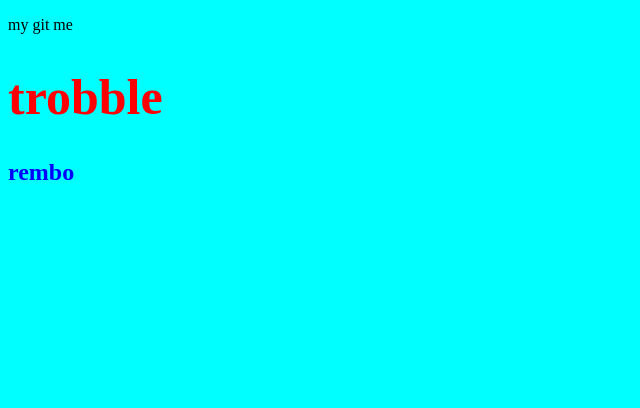
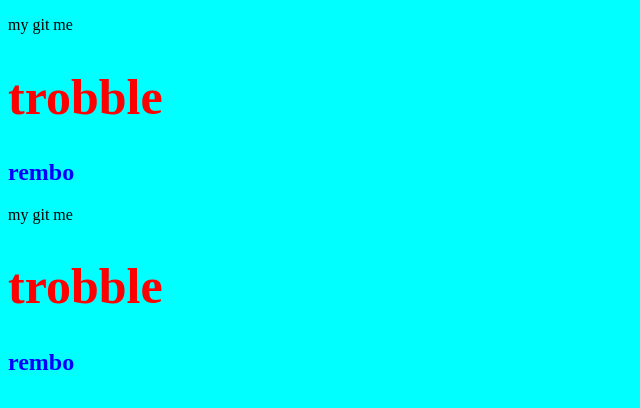
Before and after one commit to igorrembo/batman, a plain HTML site: page index.html in a window 1280 px wide. Shown: the whole page, without its empty margins (0-640 px from the left). Drawn offline with Linux system fonts and the light colour scheme.

Commit message:
ветка about и работа в ней

```diff
--- a/index.html
+++ b/index.html
@@ -12,5 +12,8 @@
     <p>my git me</p>
     <h1>trobble</h1>
     <h2>rembo</h2>
+    <p>my git me</p>
+    <h1>trobble</h1>
+    <h2>rembo</h2>
 </body>
 </html>
```
